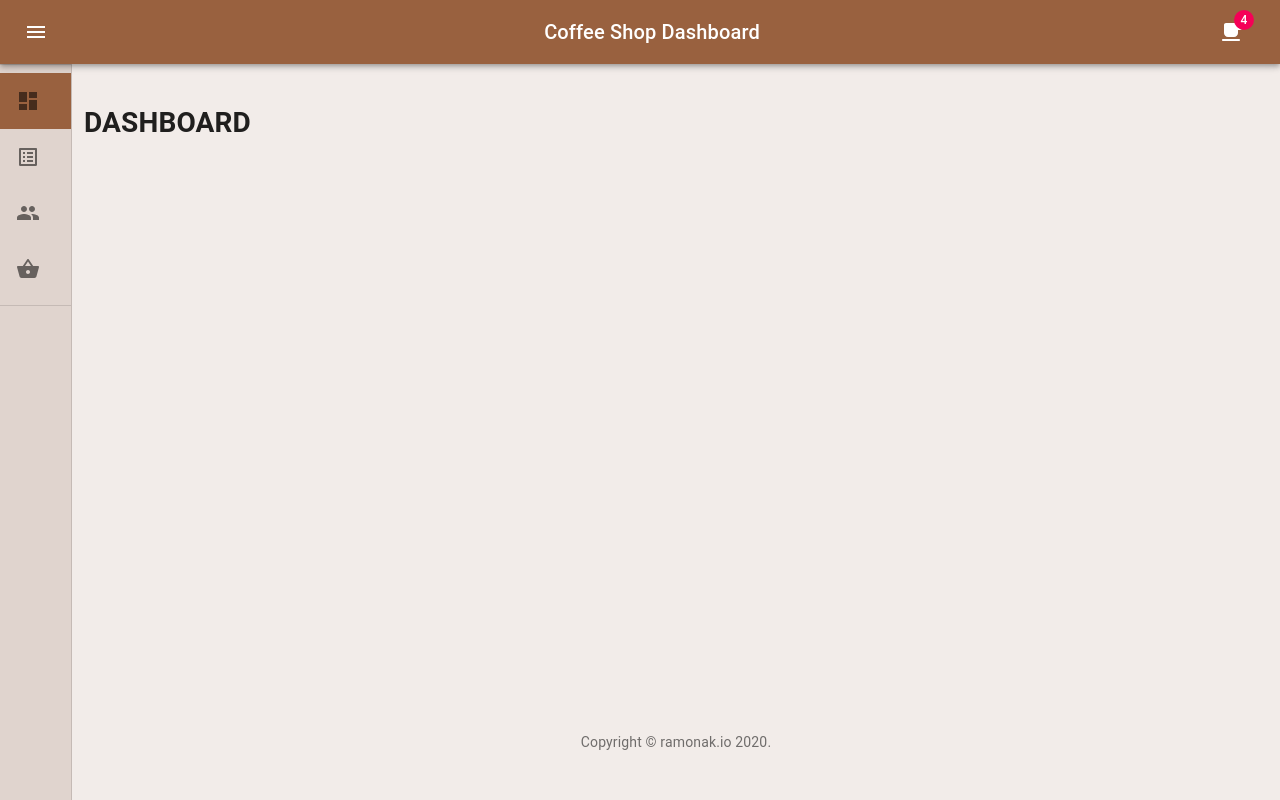
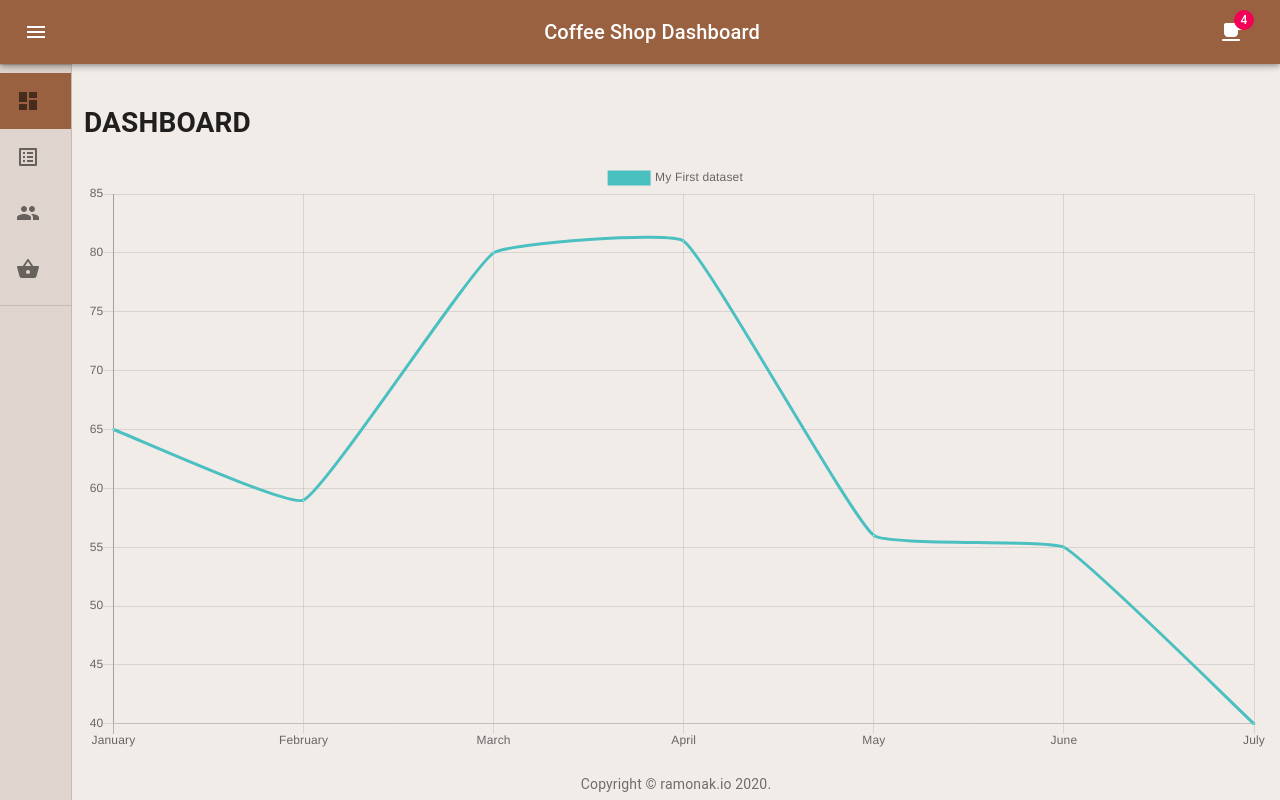
Before and after one commit to KaterinaLupacheva/coffee-shop-dashboard, a React (Create React App) app: page / in a window 1280 px wide. Built offline with nearby package versions, Linux system fonts and the light colour scheme; the HTML template or start-up script is replaced by a standard one.

Commit message:
Line chart component added

```diff
--- a/package.json
+++ b/package.json
@@ -8,7 +8,9 @@
     "@testing-library/jest-dom": "^4.2.4",
     "@testing-library/react": "^9.3.2",
     "@testing-library/user-event": "^7.1.2",
+    "chart.js": "^2.9.3",
     "react": "^16.13.1",
+    "react-chartjs-2": "^2.9.0",
     "react-dom": "^16.13.1",
     "react-router-dom": "^5.1.2",
     "react-scripts": "3.4.1"
--- /dev/null
+++ b/src/components/Charts/lineChart.component.js
@@ -0,0 +1,35 @@
+import React from "react";
+import { Line } from "react-chartjs-2";
+
+const data = {
+  labels: ["January", "February", "March", "April", "May", "June", "July"],
+  datasets: [
+    {
+      label: "My First dataset",
+      fill: false,
+      lineTension: 0.1,
+      backgroundColor: "rgba(75,192,192,0.4)",
+      borderColor: "rgba(75,192,192,1)",
+      borderCapStyle: "butt",
+      borderDash: [],
+      borderDashOffset: 0.0,
+      borderJoinStyle: "miter",
+      pointBorderColor: "rgba(75,192,192,1)",
+      pointBackgroundColor: "#fff",
+      pointBorderWidth: 1,
+      pointHoverRadius: 5,
+      pointHoverBackgroundColor: "rgba(75,192,192,1)",
+      pointHoverBorderColor: "rgba(220,220,220,1)",
+      pointHoverBorderWidth: 2,
+      pointRadius: 1,
+      pointHitRadius: 10,
+      data: [65, 59, 80, 81, 56, 55, 40],
+    },
+  ],
+};
+
+const LineChart = () => {
+  return <Line data={data} />;
+};
+
+export default LineChart;
--- a/src/pages/dashboard.page.js
+++ b/src/pages/dashboard.page.js
@@ -1,7 +1,13 @@
 import React from "react";
+import LineChart from "../components/Charts/lineChart.component";
 
 const DashboardPage = () => {
-  return <h1>DASHBOARD</h1>;
+  return (
+    <>
+      <h1>DASHBOARD</h1>
+      <LineChart />
+    </>
+  );
 };
 
 export default DashboardPage;
```
Also changed, not shown: 1 other file (tests, documents, lock files or other folders).
